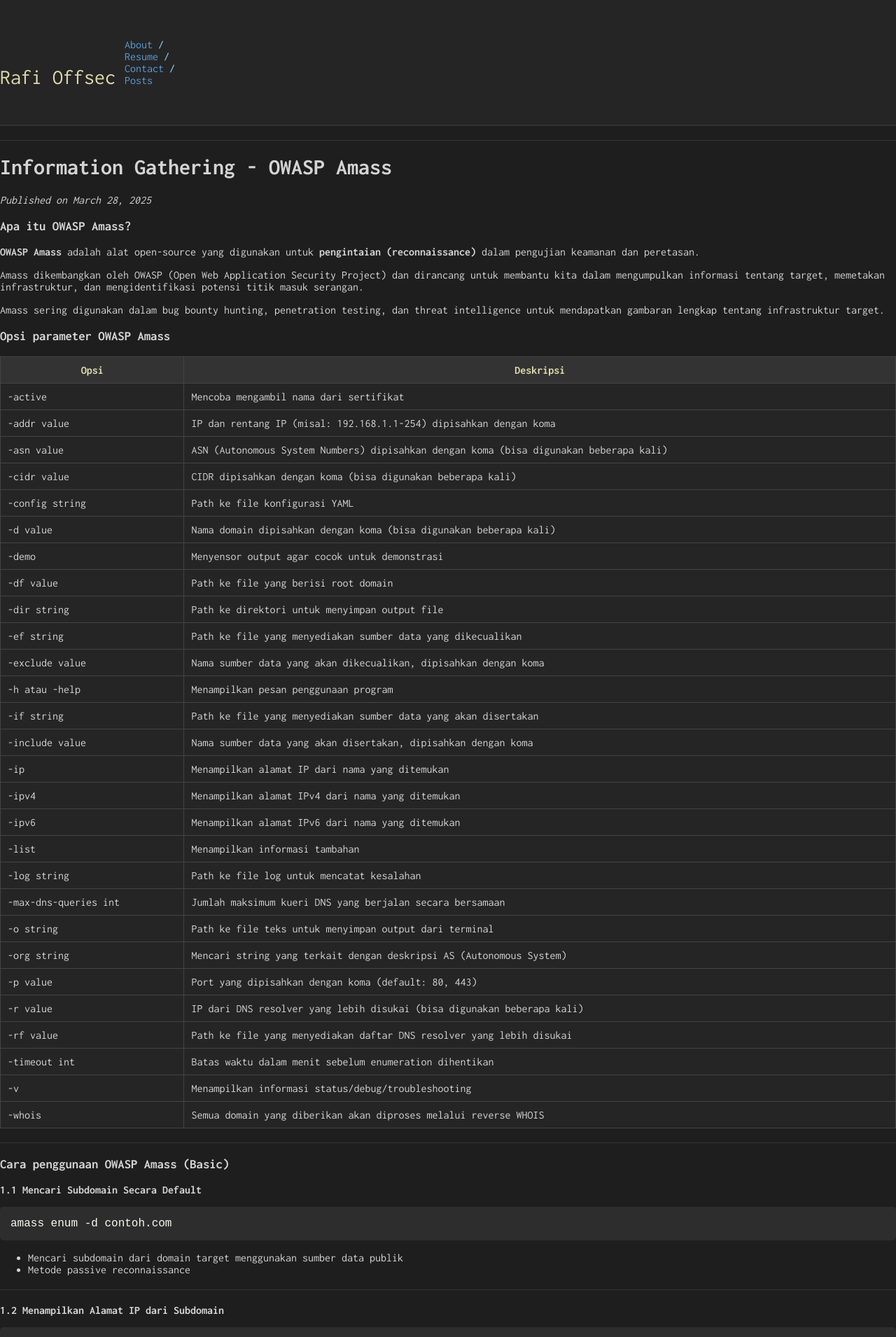
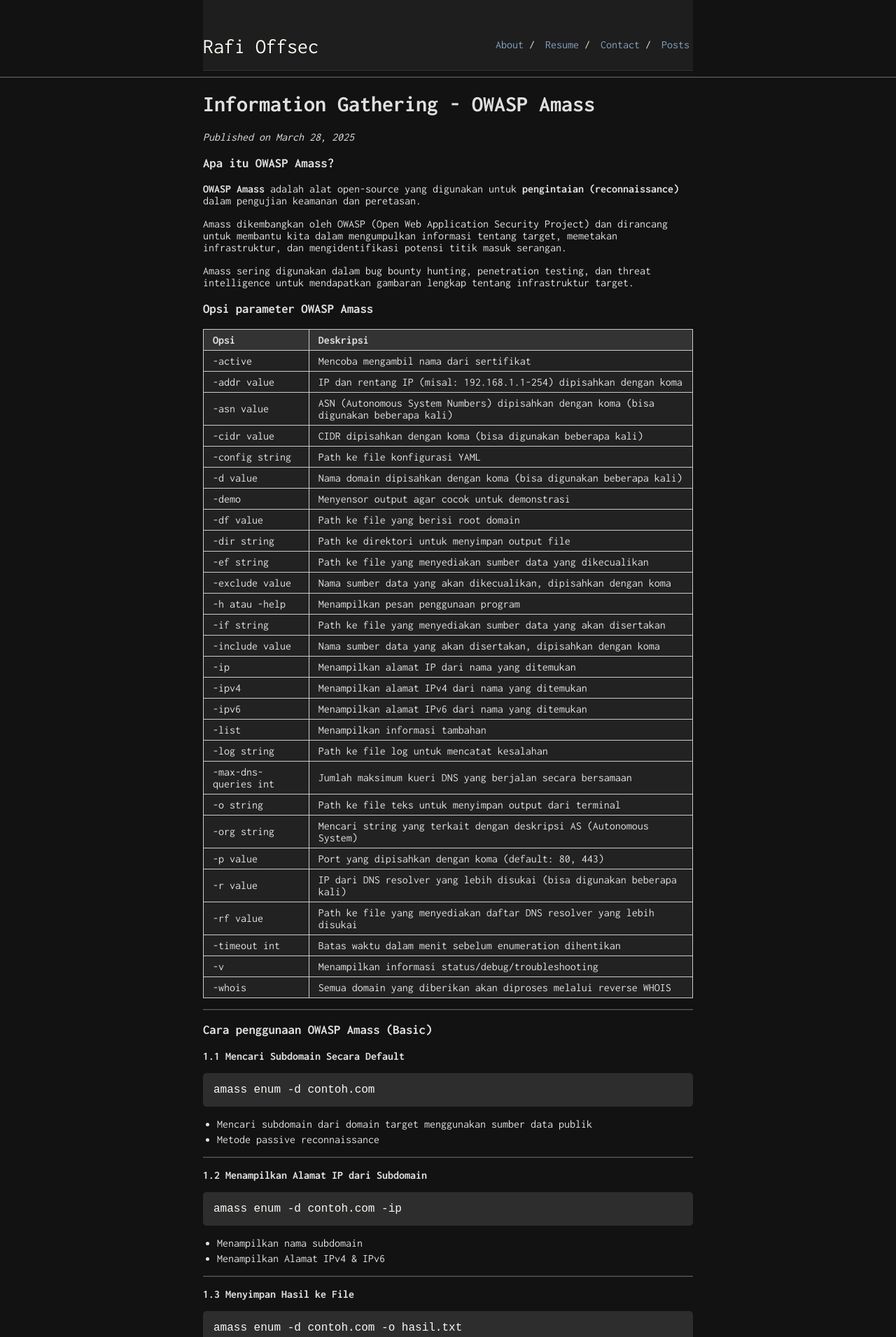
Before and after one commit to rafioffsec/rafioffsec.github.io, a Jekyll site: the page built from _posts/2025-03-29-information-gathering-owasp-amass.md, in a window 1280 px wide. Shown: the top 1910 px of the page at 70% size. Built offline with Jekyll 4.4.1, drawn with Linux system fonts in a browser that asks for light colours.

Commit message:
Update _style.scss

```diff
--- a/_sass/_style.scss
+++ b/_sass/_style.scss
@@ -1,18 +1,23 @@
 @import "vars";
 
-/* Dark Mode Styles */
-html, body {
+/* Dark Mode Base */
+html {
   height: 100%;
   margin: 0;
   padding: 0;
-  background: #1e1e1e;
-  color: #d4d4d4;
-  font-family: "Inconsolata", monospace;
+  background: #121212;
+  color: #e0e0e0;
+}
+
+body {
+  margin: 0;
+  font-family: "Inconsolata";
+  height: 100%;
 }
 
 a {
   text-decoration: none;
-  color: #569cd6;
+  color: #81a2be;
 }
 
 a:hover {
@@ -21,54 +26,89 @@ a:hover {
 
 hr {
   border: 0;
-  height: 1px;
-  background: #333;
-  margin: 20px 0;
+  height: 0;
+  border-top: 1px solid rgba(255, 255, 255, 0.1);
+  border-bottom: 1px solid rgba(255, 255, 255, 0.3);
 }
 
 /* Navbar */
+#author-name {
+  font-size: 30px;
+  color: #f8f8f2;
+  display: inline-block;
+}
+
 .navbar {
   padding: 50px 0;
-  background: #252526;
-  border-bottom: 2px solid #333;
-}
-
-#author-name {
-  font-size: 30px;
-  color: #dcdcaa;
+  background: #1e1e1e;
+  border-bottom: 1px solid #333;
 }
 
 .navbar-ul {
   display: inline-block;
   margin: 0;
   padding: 5px 0;
+  margin-left: 20px;
 }
 
 .nav-list {
   list-style-type: none;
-  margin: 0 5px;
-  color: #9cdcfe;
+  margin: 0 5px 0 10px;
+}
+
+.alignable {
+  display: inline-block;
+}
+
+.pull-left {
+  @extend .alignable;
+  float: left;
+}
+
+.pull-right {
+  @extend .alignable;
+  float: right;
+}
+
+/* Container */
+.container {
+  max-width: $max-width;
+  margin: auto;
+}
+
+.wrapper {
+  min-height: 100%;
 }
 
 /* Tables */
 table {
   width: 100%;
   border-collapse: collapse;
-  background: #252526;
-  color: #d4d4d4;
+  background: #1e1e1e;
+  color: #e0e0e0;
+}
+th, td {
+  border: 1px solid #333;
+  padding: 10px;
+}
+th {
+  background: #333;
 }
 
-table th, table td {
-  border: 1px solid #444;
-  padding: 10px;
+td {
+  background: #222;
 }
 
-table th {
-  background: #333;
-  color: #dcdcaa;
+/* Blockquote */
+blockquote {
+  border-left: 4px solid #81a2be;
+  padding: 10px 20px;
+  margin: 20px 0;
+  background: #1e1e1e;
+  color: #b5bd68;
 }
 
-/* Code Blocks & Syntax Highlighting */
+/* Code Blocks */
 pre {
   background: #2d2d2d;
   color: #ccc;
@@ -93,64 +133,75 @@ pre code {
 .token.comment, .token.prolog, .token.doctype, .token.cdata {
   color: #7C7C7C;
 }
-
 .token.punctuation {
   color: #c5c8c6;
 }
-
 .token.property, .token.tag, .token.constant, .token.symbol, .token.deleted {
   color: #cc6666;
 }
-
 .token.boolean, .token.number {
   color: #de935f;
 }
-
 .token.selector, .token.attr-name, .token.string, .token.char, .token.builtin, .token.inserted {
   color: #b5bd68;
 }
-
 .token.operator, .token.entity, .token.url, .token.variable {
   color: #f8f8f2;
 }
-
 .token.atrule, .token.keyword {
   color: #81a2be;
 }
-
 .token.function {
   color: #f0c674;
 }
-
 .token.regex, .token.important {
   color: #8abeb7;
 }
 
-/* Blockquotes */
-blockquote {
-  border-left: 4px solid #569cd6;
-  padding: 10px 20px;
-  margin: 20px 0;
-  background: #252526;
-  color: #d4d4d4;
-  font-style: italic;
-}
-
-/* Mobile Responsive */
+/* Mobile */
 @media (max-width: 800px) {
-  .container { max-width: $med-width; transition: 0.3s ease all; }
+  .container {
+    max-width: $med-width;
+    transition: 0.3s ease all;
+  }
 }
 
 @media (max-width: 650px) {
-  .container { max-width: 83%; }
-  .navbar-ul { margin-top: 5px; }
+  .container {
+    max-width: 83%;
+  }
+  .navbar-ul {
+    margin-top: 5px;
+  }
 }
 
 @media (max-width: 500px) {
-  .navbar { text-align: center; padding: 50px 0px 0px 0px; }
-  #author-name { width: 100%; float: none; }
-  #navlist { padding: 10px 0; margin: 0; display: block; float: none; text-align: center; width: 100%; }
-  #navlist li.alignable { display: inline-block; }
-  #navlist li.pull-left { float: none; }
-  #navlist li.nav-list { margin: 0; }
+  .navbar {
+    text-align: center;
+    padding: 50px 0px 0px 0px;
+  }
+  #author-name {
+    width: 100%;
+    float: none;
+  }
+  #navlist {
+    padding: 10px 0;
+    margin: 0;
+    display: block;
+    float: none;
+    text-align: center;
+    width: 100%;
+  }
+  #navlist li.alignable {
+    display: inline-block;
+  }
+  #navlist li.pull-left {
+    float: none;
+  }
+  #navlist li.nav-list {
+    margin: 0;
+  }
 }
+
+@import "typography";
+@import "tables";
```
